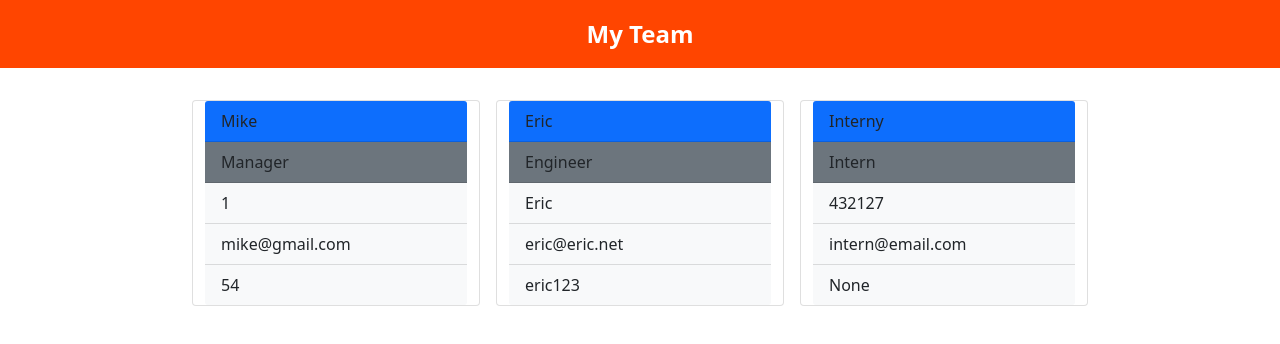
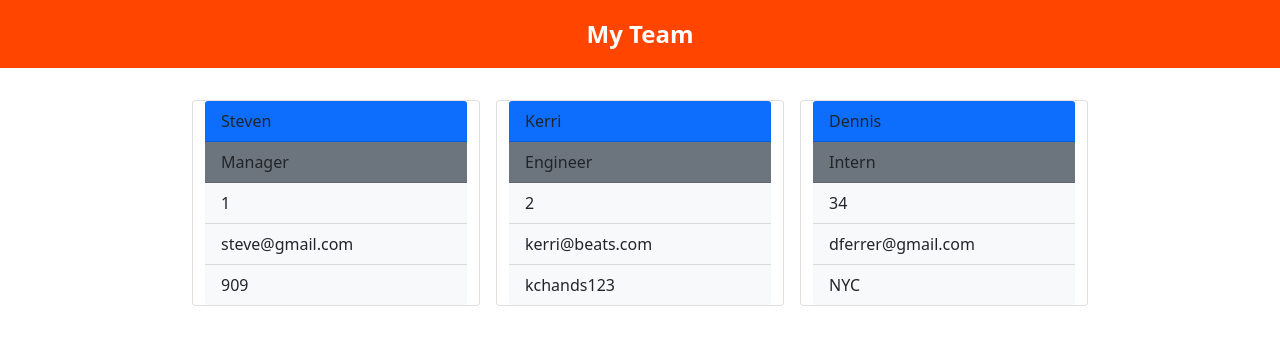
Before and after one commit to jcdoran33/Team-Profile-Generator, a website: page index.html in a window 1280 px wide. Drawn offline with nearby package versions, Linux system fonts and the light colour scheme.

Commit message:
finished the generateHtml, and writeFile functions. Everything is working as intedned, html file is generated

```diff
--- a/testhtml.html
+++ b/index.html
@@ -1,4 +1,5 @@
-<!DOCTYPE html>
+
+    <!DOCTYPE html>
 <html lang="en">
 
 <head>
@@ -23,43 +24,43 @@
 
             <div class="card m-2" style="width: 18rem;">
             <div class="card-header bg-primary" id="name">
-              Mike
+              Steven
             </div>
             <div class="card-header bg-secondary" id="role">
               Manager
             </div>
             <ul class="list-group list-group-flush">
               <li class="list-group-item bg-light" id="id">1</li>
-              <li class="list-group-item bg-light" id="email">mike@gmail.com</li>
-              <li class="list-group-item bg-light" id="special">54</li>
+              <li class="list-group-item bg-light" id="email">steve@gmail.com</li>
+              <li class="list-group-item bg-light" id="special">909</li>
             </ul>
           </div>
 
             <div class="card m-2" style="width: 18rem;">
             <div class="card-header bg-primary" id="name">
-              Eric
+              Kerri
             </div>
             <div class="card-header bg-secondary" id="role">
               Engineer
             </div>
             <ul class="list-group list-group-flush">
-              <li class="list-group-item bg-light" id="id">Eric</li>
-              <li class="list-group-item bg-light" id="email">eric@eric.net</li>
-              <li class="list-group-item bg-light" id="special">eric123</li>
+              <li class="list-group-item bg-light" id="id">2</li>
+              <li class="list-group-item bg-light" id="email">kerri@beats.com</li>
+              <li class="list-group-item bg-light" id="special">kchands123</li>
             </ul>
           </div>
 
             <div class="card m-2" style="width: 18rem;">
             <div class="card-header bg-primary" id="name">
-              Interny
+              Dennis
             </div>
             <div class="card-header bg-secondary" id="role">
               Intern
             </div>
             <ul class="list-group list-group-flush">
-              <li class="list-group-item bg-light" id="id">432127</li>
-              <li class="list-group-item bg-light" id="email">intern@email.com</li>
-              <li class="list-group-item bg-light" id="special">None</li>
+              <li class="list-group-item bg-light" id="id">34</li>
+              <li class="list-group-item bg-light" id="email">dferrer@gmail.com</li>
+              <li class="list-group-item bg-light" id="special">NYC</li>
             </ul>
           </div>
 
```
Also changed, not shown: index.js (+9 -12 lines).
